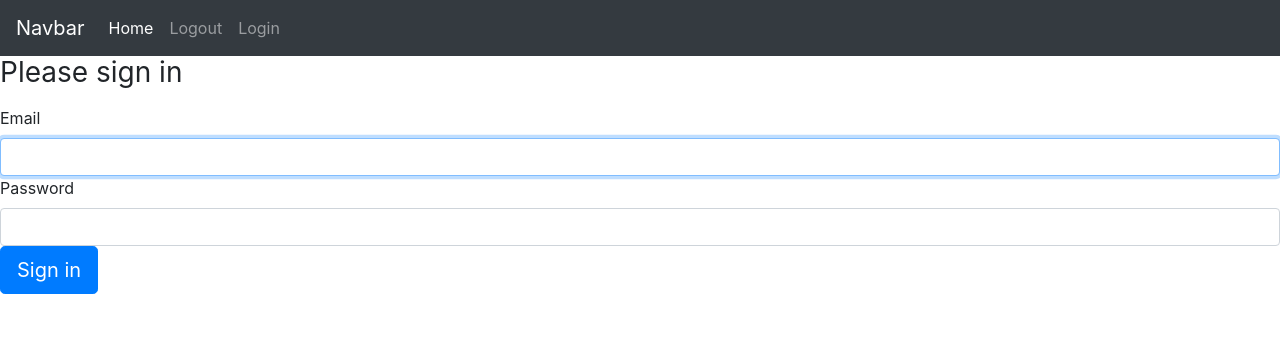
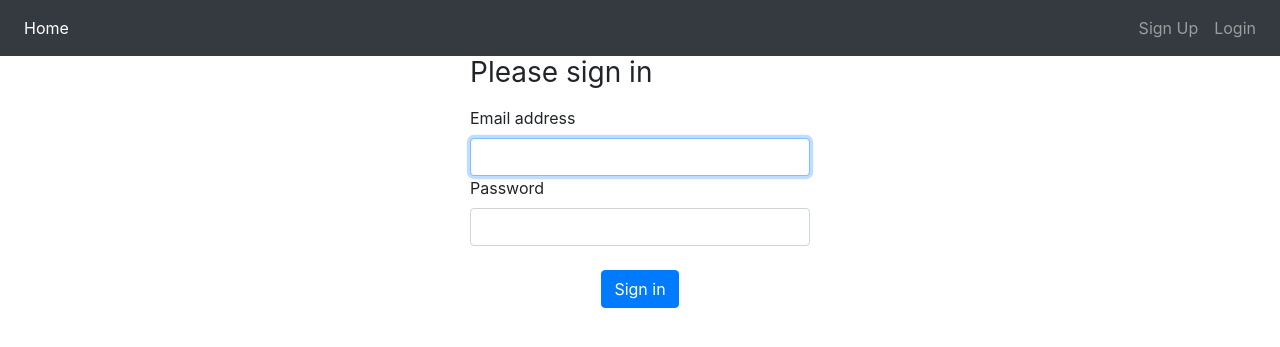
Before and after one commit to allanJGL/TP_Symfony, a Symfony app: template templates/security/login.html.twig in a window 1280 px wide. Shown: the top 347 px of the page. Run offline with Twig, Linux system fonts and the light colour scheme; the template is opened without the code that fills it, so the values that code supplies are empty; some libraries are stand-ins or nearby versions.

Commit message:
update navbar and forms

```diff
--- a/src/Controller/HomeController.php
+++ b/src/Controller/HomeController.php
@@ -4,16 +4,18 @@ namespace App\Controller;
 
 use App\Entity\Editor;
 use App\Entity\Videogame;
+use App\Entity\User;
 use Symfony\Bundle\FrameworkBundle\Controller\AbstractController;
 use Symfony\Component\Routing\Annotation\Route;
 
 class HomeController extends AbstractController
 {
     /**
-     * @Route("/home", name="home")
+     * @Route("/", name="home")
      */
     public function index()
     {
+        $user = $this->getUser();
 
         $videogames = $this->getDoctrine()
             ->getRepository(Videogame::class)
@@ -27,6 +29,7 @@ class HomeController extends AbstractController
             'controller_name' => 'HomeController',
             'videogames' => $videogames,
             'editors' => $editors,
+            'user' => $user,
         ]);
     }
 }
--- a/src/Form/RegistrationFormType.php
+++ b/src/Form/RegistrationFormType.php
@@ -4,6 +4,7 @@ namespace App\Form;
 
 use App\Entity\User;
 use Symfony\Component\Form\AbstractType;
+use Symfony\Component\Form\Extension\Core\Type\BirthdayType;
 use Symfony\Component\Form\Extension\Core\Type\CheckboxType;
 use Symfony\Component\Form\Extension\Core\Type\PasswordType;
 use Symfony\Component\Form\FormBuilderInterface;
@@ -11,7 +12,6 @@ use Symfony\Component\OptionsResolver\OptionsResolver;
 use Symfony\Component\Validator\Constraints\IsTrue;
 use Symfony\Component\Validator\Constraints\Length;
 use Symfony\Component\Validator\Constraints\NotBlank;
-use Symfony\Component\Form\Extension\Core\Type\DateType;
 
 class RegistrationFormType extends AbstractType
 {
@@ -45,7 +45,7 @@ class RegistrationFormType extends AbstractType
             ])
             ->add('firstName')
             ->add('lastName')
-            ->add('birthdate', DateType::class)
+            ->add('birthdate', BirthdayType::class)
         ;
     }
 
--- a/src/Security/UserAuthenticator.php
+++ b/src/Security/UserAuthenticator.php
@@ -93,9 +93,7 @@ class UserAuthenticator extends AbstractFormLoginAuthenticator implements Passwo
         if ($targetPath = $this->getTargetPath($request->getSession(), $providerKey)) {
             return new RedirectResponse($targetPath);
         }
-
-        // For example : return new RedirectResponse($this->urlGenerator->generate('some_route'));
-        throw new \Exception('TODO: provide a valid redirect inside '.__FILE__);
+        return new RedirectResponse($this->urlGenerator->generate('home'));
     }
 
     protected function getLoginUrl()
--- a/templates/base.html.twig
+++ b/templates/base.html.twig
@@ -3,29 +3,48 @@
 <head>
     <meta charset="UTF-8">
     <title>{% block title %}Welcome!{% endblock %}</title>
-        {% block stylesheets %}{% endblock %}
+    {% block stylesheets %}
+        <link rel="stylesheet" href="https://stackpath.bootstrapcdn.com/bootstrap/4.4.1/css/bootstrap.min.css"
+              integrity="sha384-Vkoo8x4CGsO3+Hhxv8T/Q5PaXtkKtu6ug5TOeNV6gBiFeWPGFN9MuhOf23Q9Ifjh"
+              crossorigin="anonymous">
+    {% endblock %}
 
-        {# Bootstrap #}
-        <link rel="stylesheet" href="https://stackpath.bootstrapcdn.com/bootstrap/4.4.1/css/bootstrap.min.css" integrity="sha384-Vkoo8x4CGsO3+Hhxv8T/Q5PaXtkKtu6ug5TOeNV6gBiFeWPGFN9MuhOf23Q9Ifjh" crossorigin="anonymous">
 </head>
 <body>
 <nav class="navbar navbar-expand-lg navbar-dark bg-dark">
-        <a class="navbar-brand" href="#">Navbar</a>
-        <button class="navbar-toggler" type="button" data-toggle="collapse" data-target="#navbarNav" aria-controls="navbarNav" aria-expanded="false" aria-label="Toggle navigation">
-            <span class="navbar-toggler-icon"></span>
-        </button>
     <div class="collapse navbar-collapse" id="navbarNav">
-            <ul class="navbar-nav">
+        <ul class="navbar-nav mr-auto">
             <li class="nav-item active">
                 <a class="nav-link" href="/home">Home <span class="sr-only">(current)</span></a>
+            </li>
+        </ul>
+        {% if is_granted('ROLE_ADMIN') %}
+            <ul class="navbar-nav ml-auto">
+                <li class="nav-item">
+                    <a class="nav-link" href="/#">Admin</a>
+                </li>
+            </ul>
+        {% endif %}
+
+        {% if is_granted('IS_AUTHENTICATED_FULLY') %}
+            <ul class="navbar-nav ml-auto">
+                <li class="nav-item">
+                    <a class="nav-link" href="/#">Account</a>
                 </li>
                 <li class="nav-item">
                     <a class="nav-link" href="/logout">Logout</a>
                 </li>
-                <li class="nav-item">
-                    <a class="nav-link" href="/Login">Login</a>
+            </ul>
+        {% else %}
+            <ul class="navbar-nav ml-auto">
+                <li>
+                    <a class="nav-link" href="/register">Sign Up</a>
+                </li>
+                <li>
+                    <a class="nav-link" href="/login">Login</a>
                 </li>
             </ul>
+        {% endif %}
     </div>
 </nav>
 
--- a/templates/security/login.html.twig
+++ b/templates/security/login.html.twig
@@ -3,7 +3,7 @@
 {% block title %}Log in!{% endblock %}
 
 {% block body %}
-<form method="post">
+
     {% if error %}
         <div class="alert alert-danger">{{ error.messageKey|trans(error.messageData, 'security') }}</div>
     {% endif %}
@@ -13,10 +13,14 @@
             You are logged in as {{ app.user.username }}, <a href="{{ path('app_logout') }}">Logout</a>
         </div>
     {% endif %}
-
+    <div class="container">
+        <div class="col-sm-4 mx-auto">
+            <form class="form-signin" method="post">
                 <h1 class="h3 mb-3 font-weight-normal">Please sign in</h1>
-    <label for="inputEmail">Email</label>
-    <input type="email" value="{{ last_username }}" name="email" id="inputEmail" class="form-control" required autofocus>
+                <label for="inputEmail">Email address</label>
+                <input type="email" value="{{ last_username }}" name="email" id="inputEmail" class="form-control"
+                       required
+                       autofocus>
                 <label for="inputPassword">Password</label>
                 <input type="password" name="password" id="inputPassword" class="form-control" required>
 
@@ -35,8 +39,11 @@
                     </div>
                     #}
 
-    <button class="btn btn-lg btn-primary" type="submit">
-        Sign in
-    </button>
+                <br>
+                <div class="row">
+                    <button class="btn btn-primary mx-auto" type="submit">Sign in</button>
+                </div>
             </form>
+        </div>
+    </div>
 {% endblock %}
```
Also changed, not shown: src/Controller/SecurityController.php (+4 -3 lines), src/Migrations/Version20200119211611.php (added, +39 -0 lines), templates/home/index.html.twig (+8 -1 lines), templates/registration/register.html.twig (+8 -2 lines), 1 other file. Lines whose indentation alone changed are shown as unchanged.
